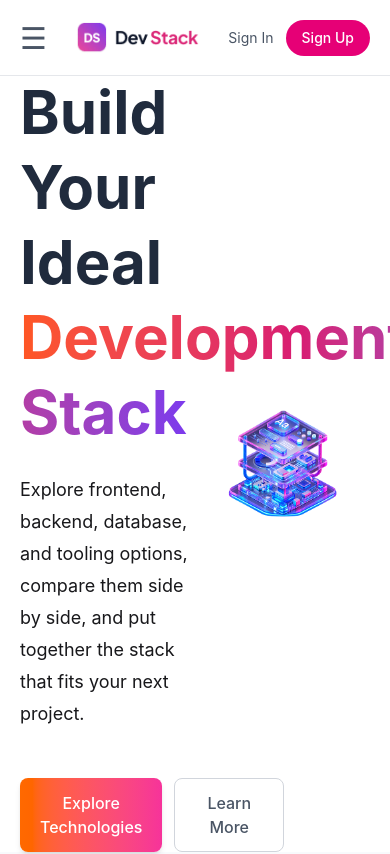
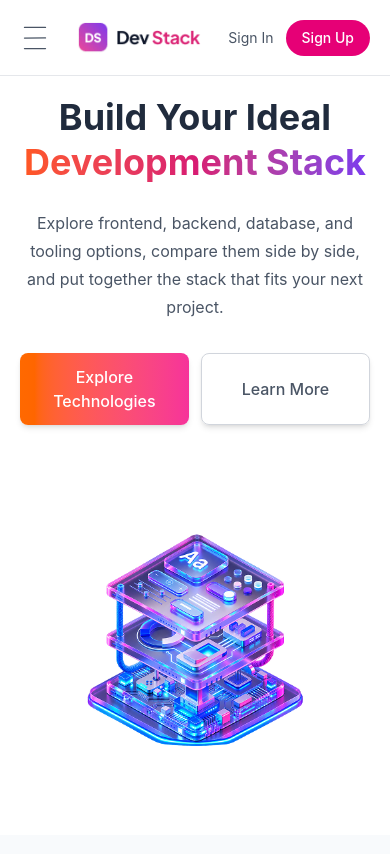
Before and after one commit to sazzad10023/React_project, a React (Vite) app: page / in a window 390 px wide. Shown: the top 854 px of the page. Built offline with nearby package versions, Linux system fonts and the light colour scheme.

Commit message:
8th commit

```diff
--- a/package.json
+++ b/package.json
@@ -13,6 +13,7 @@
     "@tailwindcss/vite": "^4.3.3",
     "react": "^19.2.8",
     "react-dom": "^19.2.8",
+    "react-icons": "^5.7.0",
     "react-toastify": "^11.1.0",
     "tailwindcss": "^4.3.3"
   },
--- a/src/components/Footer.tsx
+++ b/src/components/Footer.tsx
@@ -4,13 +4,12 @@ import Logo from "../assets/logo-text.png";
 const Footer = () => {
   return (
     <footer className="border-t border-gray-200 bg-[#f8fafc]">
-      <div className="mx-auto max-w-[1400px] px-9 py-6 md:py-7">
+      <div className="mx-auto max-w-[1290px] px-9 py-6 md:pt-20 md:pb-7">
 
         <div className="grid grid-cols-1 gap-10 md:grid-cols-2 lg:grid-cols-[2fr_1fr_1fr_1fr]">
 
           <div>
-            <img
-              src={Logo}alt="Dev Stack"className="h-10 w-auto"/>
+            <img src={Logo}alt="Dev Stack"/>
 
             <p className="mt-3 max-w-[430px] text-sm leading-5 text-gray-500">
               Curated tools, technologies, and resources for developers building
--- a/src/components/Hero.tsx
+++ b/src/components/Hero.tsx
@@ -3,44 +3,36 @@ import HeroImage from "../assets/banner-stack.png";
 const Hero = () => {
   return (
     <section className="bg-white">
-      <div className="mx-auto flex min-h-[400px] max-w-[1280px] items-center justify-between px-5">
-
-        <div className="w-1/2">
-
-          <h1 className="text-6xl font-bold leading-tight text-[#202b3d] ">
+      <div className="mx-auto flex min-h-[400px] max-w-[1280px] flex-col items-center justify-between gap-10 px-5 py-5 md:flex-row">
+        <div className="w-full text-center md:w-1/2 md:text-left">
+          <h1 className="text-4xl font-bold leading-tight text-[#202b3d] sm:text-5xl md:text-6xl">
             Build Your Ideal
             <br />
-            <span className="bg-gradient-to-r from-[#FF5722] via-[#D81B72] to-[#7C3AED] bg-clip-text text-6xl font-bold text-transparent ">
+
+            <span className="bg-gradient-to-r from-[#FF5722] via-[#D81B72] to-[#7C3AED] bg-clip-text text-transparent">
               Development Stack
             </span>
           </h1>
 
-          <p className="mt-6 max-w-[520px] text-lg leading-8 text-[#]">
+          <p className="mt-6 max-w-[520px] text-base leading-7 text-gray-600 md:text-lg md:leading-8">
             Explore frontend, backend, database, and tooling options,
             compare them side by side, and put together the stack that
             fits your next project.
           </p>
 
-          <div className="mt-12 flex gap-3">
-
-            <button className="rounded-lg bg-gradient-to-r from-orange-500 to-pink-500 px-5 py-3 font-medium text-white shadow-md">
+          <div className=" mt-8 flex gap-3 md:mt-12">
+            <button className="  w-52 rounded-lg bg-gradient-to-r from-orange-500 to-pink-500 px-5 py-3 font-medium text-white shadow-md">
               Explore Technologies
             </button>
 
-            <button className="rounded-lg border border-gray-300 px-8 py-3 font-medium text-gray-600">
+            <button className=" w-52 rounded-lg border border-gray-300 px-5 py-3 font-medium text-gray-600 shadow-md">
               Learn More
             </button>
-
-          </div>
-
+         </div>
         </div>
 
-
-        <div className="flex w-1/2 justify-center">
-
-          <img src={HeroImage} alt="Development Stack"className="w-[600px]"
-          />
-
+        <div className="flex w-full justify-center md:w-1/2">
+          <img src={HeroImage} alt="Development Stack" className="w-full max-w-[600px]"/>
         </div>
 
       </div>
--- a/src/components/Nav.tsx
+++ b/src/components/Nav.tsx
@@ -1,3 +1,5 @@
+
+import { CiMenuBurger } from "react-icons/ci";
 import Logo from "../assets/logo-text.png";
 
 const Nav = () => {
@@ -6,7 +8,7 @@ const Nav = () => {
       <div className="mx-auto flex h-[75px] max-w-[1280px] items-center justify-between px-5">
 
         <button className="text-3xl text-gray-600 md:hidden">
-          ☰
+          <CiMenuBurger />
         </button>
 
         <img src={Logo} alt="Logo" className="h-8 w-auto"/>
```
Also changed, not shown: 1 other file (tests, documents, lock files or other folders).
